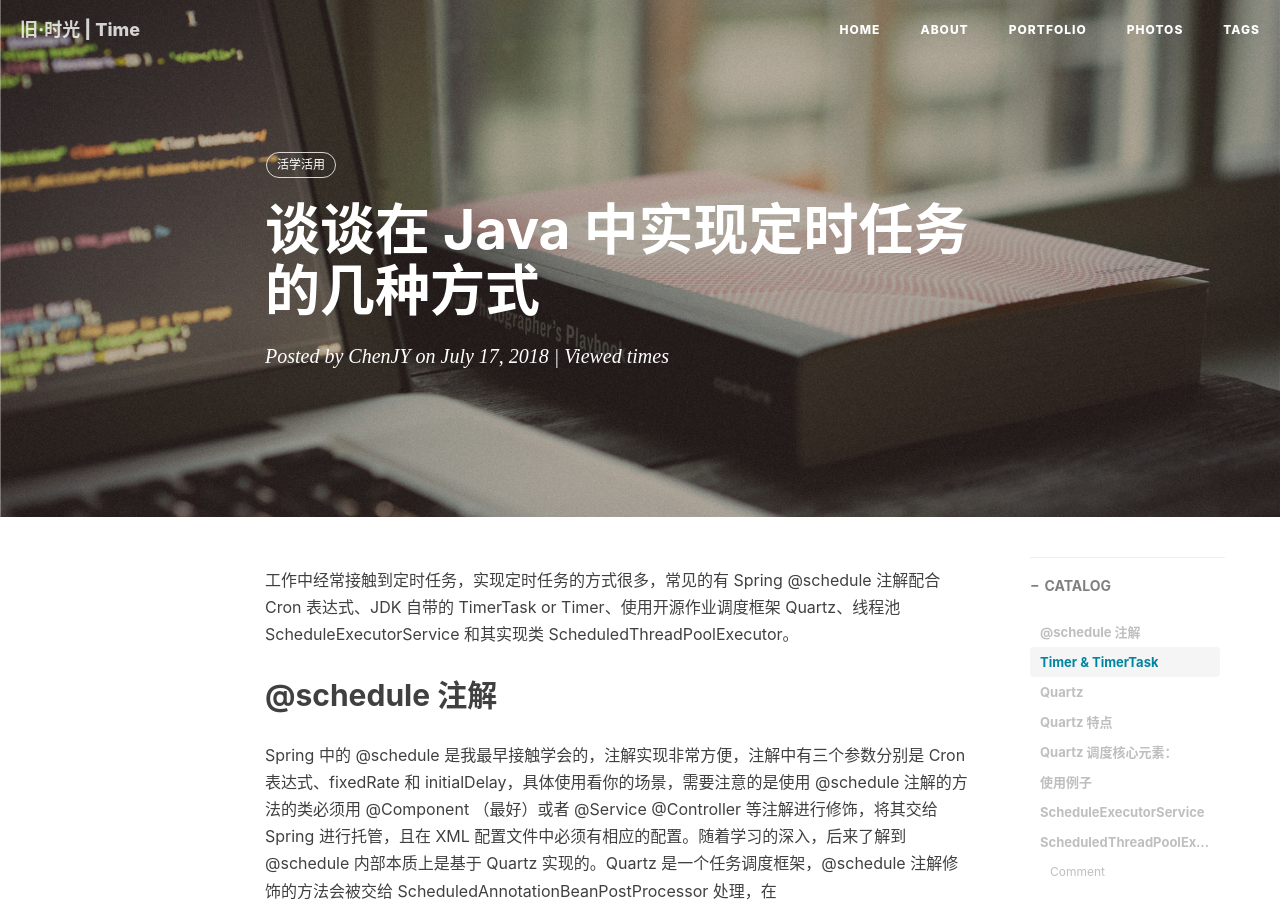
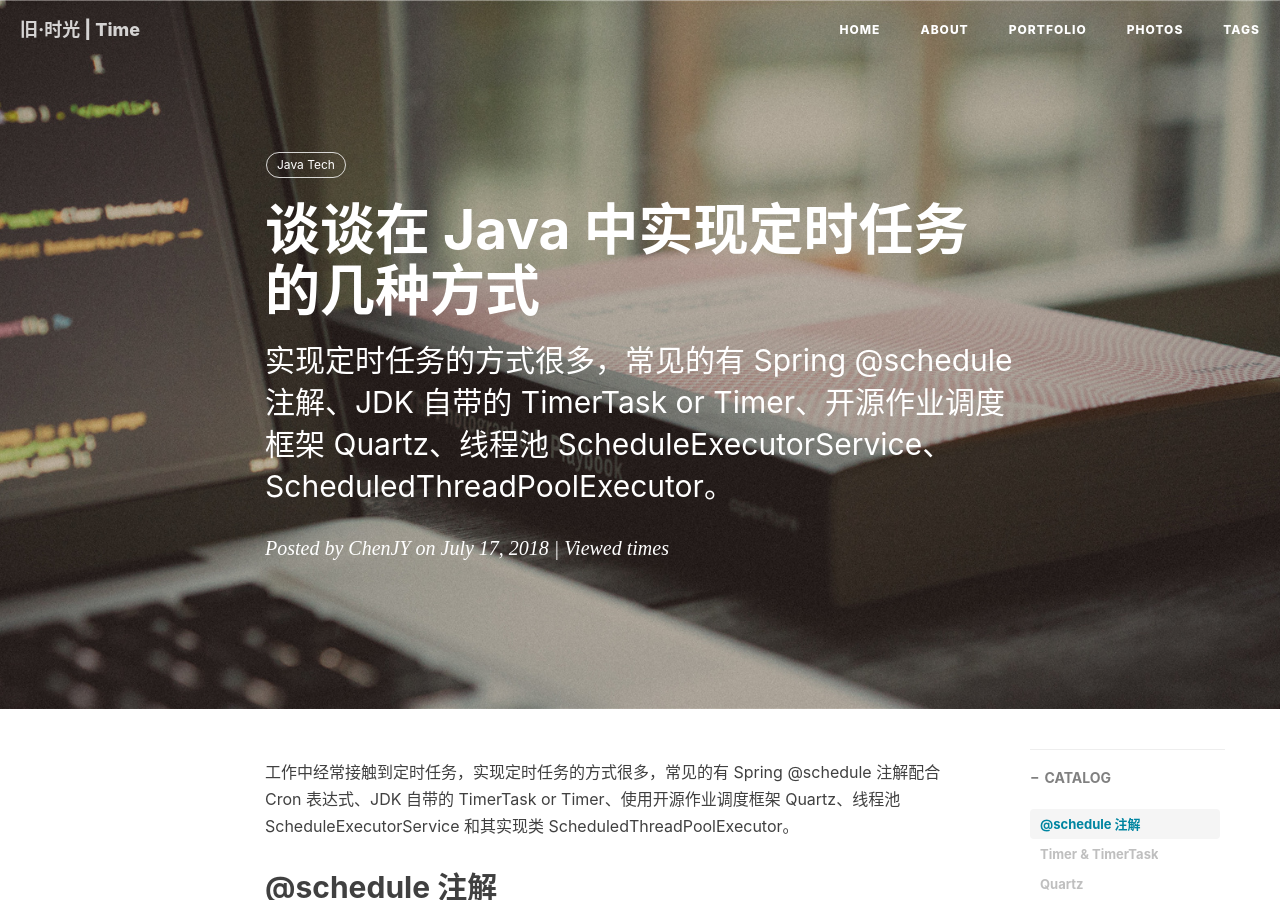
Before and after one commit to jiayangchen/jiayangchen.github.io, a Jekyll site: the page built from _posts/2018-07-17-scheduleExecutorService.md, in a window 1280 px wide and 900 px high. Built offline with Jekyll 4.4.1, drawn with Linux system fonts in a browser that asks for light colours; nearby versions of some CDN libraries; comment, search, counter and statistics services are not loaded.

Commit message:
add blog

```diff
--- a/_posts/2018-07-17-scheduleExecutorService.md
+++ b/_posts/2018-07-17-scheduleExecutorService.md
@@ -1,13 +1,13 @@
 ---
 layout: post
 title: "谈谈在 Java 中实现定时任务的几种方式"
-subtitle: ""
+subtitle: "实现定时任务的方式很多，常见的有 Spring @schedule 注解、JDK 自带的 TimerTask or Timer、开源作业调度框架 Quartz、线程池 ScheduleExecutorService、ScheduledThreadPoolExecutor。"
 date: 2018-07-17
 author: "ChenJY"
 header-img: "img/websitear.jpg"
 catalog: true
 tags:
-    - 活学活用
+    - Java Tech
 ---
 
 工作中经常接触到定时任务，实现定时任务的方式很多，常见的有 Spring @schedule 注解配合 Cron 表达式、JDK 自带的 TimerTask or Timer、使用开源作业调度框架 Quartz、线程池 ScheduleExecutorService 和其实现类 ScheduledThreadPoolExecutor。
```
